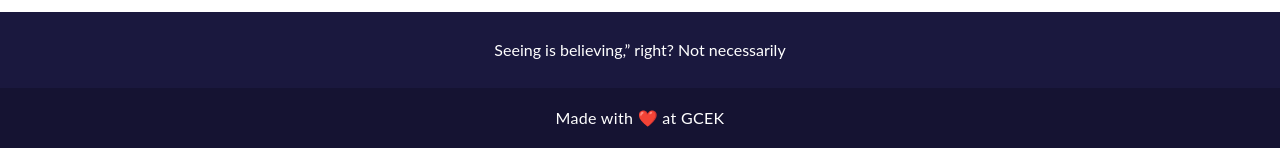
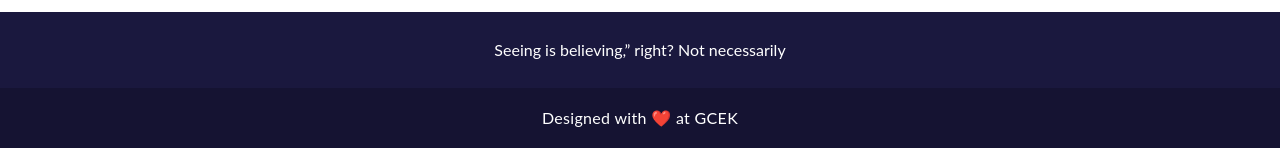
Before and after one commit to mohanpatil76/FakeNewsDetection, a Flask app: page /prediction in a window 1280 px wide. Shown: the part 1530-1678 px from the top of the page. Run offline with Flask 2, Linux system fonts and the light colour scheme; parts of the project's set-up code (start-up, migrations or seed data) failed here and were passed over; some libraries are stand-ins or nearby versions.

Commit message:
Update prediction.html

```diff
--- a/templates/prediction.html
+++ b/templates/prediction.html
@@ -91,7 +91,7 @@
       <div class="home-intro home-intro-video">
         <div class="video-full">
           <video autoplay loop playsinline muted poster="">
-            <source src="../static/bg2.mp4" type="video/mp4" />
+            <source src="../static/bg.mp4" type="video/mp4" />
           </video>
         </div>
         <div class="newsletter-wrap">
@@ -235,7 +235,7 @@
 
       <!-- Copyright -->
       <div class="text-center p-3" style="background-color: rgba(0, 0, 0, 0.2)">
-        <span style="letter-spacing: 0.02em">Made with ❤️ at GCEK</span>
+        <span style="letter-spacing: 0.02em">Designed with ❤️ at GCEK</span>
       </div>
     </footer>
   </section>
```
